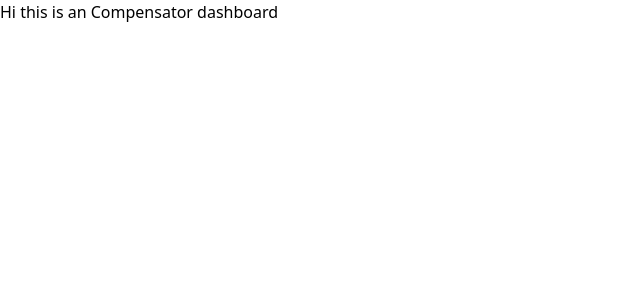
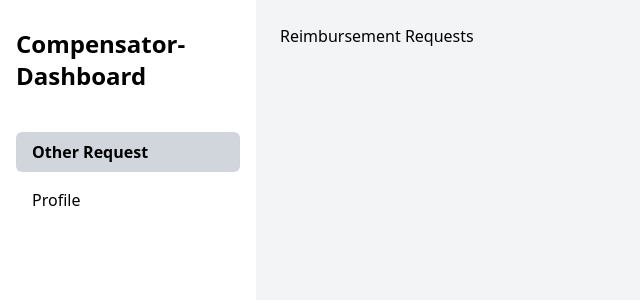
Before and after one commit to ParthJindal23k/Expense_project, a React (Vite) app in the folder frontend/vite-project/: page /Compensator-Dashboard in a window 1280 px wide. Shown: the top 300 px of the page, without its empty margins (0-640 px from the left). Built offline with nearby package versions, Linux system fonts and the light colour scheme.

Commit message:
compensator updated

```diff
--- /dev/null
+++ b/frontend/vite-project/src/components/compensator/OtherRequest/OtherRequest.jsx
@@ -0,0 +1,11 @@
+import React from 'react'
+
+const OtherRequest = () => {
+  return (
+    <div>
+      <h2>Reimbursement Requests</h2>
+    </div>
+  )
+}
+
+export default OtherRequest
--- /dev/null
+++ b/frontend/vite-project/src/components/compensator/Profile/CompensatorProfile.jsx
@@ -0,0 +1,123 @@
+import axios from 'axios'
+import React, { useEffect ,useState} from 'react'
+
+const CompensatorProfile = () => {
+
+    const [newpassword,setnewpassword] = useState('')
+    const [confirmpassword , setconfirmpassword] = useState('')
+
+
+    const handlePasswordReset = async(e) =>{
+      e.preventDefault()
+
+      if (newpassword !== confirmpassword) {
+        alert("Passwords do not match!");
+        return;
+      }
+
+      try {
+        const email = localStorage.getItem('email')
+        const res = await axios.post('http://localhost:8000/api/reset-password/',{
+          email: email,
+          password : newpassword
+        })
+
+        if(res.status = 200){
+          alert('Password reset successful !')
+          setnewpassword('')
+          setconfirmpassword('')
+        }
+        else{
+          alert('something went wrong')
+
+        }
+
+      } catch (error) {
+
+        console.error("Password reset failed", error);
+        alert("Something went wrong!");
+
+      }
+
+
+
+    }
+
+
+   const [data , setData] = useState(null);
+
+    useEffect(() =>{
+        const fetchData = async () =>{
+            try {
+                const email = localStorage.getItem('email')
+                const res = await axios.post('http://localhost:8000/api/manager/dashboard/', {email:email} )
+                setData(res.data)
+            } catch (error) {
+                console.log("Error in Fetching Data", error);
+
+            }
+        }
+
+        fetchData()
+
+    }, [])
+
+  return (
+    <div className='flex bg-gray-100'>
+      <div className="w-1/4 bg-white shadow-lg p-6 flex flex-col items-center">
+        <div className="w-36 h-36 rounded-full bg-gray-200 flex items-center justify-center text-gray-400 text-xl mb-4">Photo</div>
+        <h2 className='text-xl font-bold mb-4'>{data ? data.username : 'Name Loading..'}</h2>
+        <p className='text-blue-500 font-bold mb-4'>{data ? `Employee Id ${data.id} `: 'ID Loading..'}</p>
+
+        <p className='text-blue-500 font-bold mb-4'>{data ?  data.role : 'Role Loading..'}</p>
+        <p className='text-blue-500 font-bold mb-4'>{data ? data.department : 'Department Loading..'}</p>
+        <div className="text-blue-500 font-bold mb-4">{data ? `${data.grade} Grade` : 'Grade Loading...'}</div>
+      </div>
+
+    <div className="w-3/4 p-6 bg-white shadow-lg ml-4 mr-4">
+      <h1 className="text-2xl font-semibold mb-4">Your info</h1>
+      <hr className='mb-10'/>
+
+      <div className='space-y-4' >
+        <div className="">
+          <label htmlFor=""  className='block text-lg mb-3 font-bold'>Name</label>
+          <p className='w-150  p-2 rounded-lg bg-gray-200' >{data ? data.username : 'Name Loading..'}</p>
+        </div>
+        <div className="">
+          <label htmlFor="" className='block text-lg mb-3 font-bold' >Email Address</label>
+          <p className='w-150  p-2 rounded-lg bg-gray-200'>{data ? data.email : 'Email Loading..'}</p>
+        </div>
+        <div className="">
+          <label htmlFor="" className='block text-lg mb-3 font-bold'>Phone number</label>
+          <p className='w-150  p-2 rounded-lg bg-gray-200'>{data ? data.phone_number : 'Phone number Loading..'}</p>
+        </div>
+      </div>
+
+      <form action="" className='space-y-4'>
+        <hr className='my-6'/>
+        <h2 className='text-xl font-semibold mb-2' >Reset Password</h2>
+        <div className="">
+          <label htmlFor="inp1" className='block text-lg mb-2 font-bold'>New Password</label>
+          <input value={newpassword} onChange={(e) => setnewpassword(e.target.value)} type="password"  id="inp1" className='w-full p-2 rounded-lg border border-gray-300' />
+        </div>
+
+        <div className="">
+          <label htmlFor="inp2" className='block text-lg mb-2 font-bold'>Confirm Password</label>
+          <input value={confirmpassword} onChange={(e) => setconfirmpassword(e.target.value)} type="text"  id="inp2" className='w-full p-2 rounded-lg border border-gray-300'/>
+        </div>
+
+        <button onClick={handlePasswordReset} className='bg-blue-600 hover:bg-blue-700 text-white px-4 py-2 rounded mt-4'>Reset Password</button>
+
+
+      </form>
+
+
+
+
+    </div>
+
+    </div>
+  )
+}
+
+export default CompensatorProfile
--- /dev/null
+++ b/frontend/vite-project/src/components/compensator/Sidebar.jsx
@@ -0,0 +1,27 @@
+import React from 'react'
+
+const Sidebar = ({currentSection , onChangeSection}) => {
+
+  const sections = [ 'Other Request','Profile']
+
+
+  return (
+    <div className=' w-64 bg-white h-screen shadow-md p-4'>
+      <h2 className='text-2xl font-bold  mb-10 mt-3'>Compensator-Dashboard</h2>
+      <ul className='space-y-2'>
+        {sections.map((val) =>(
+          <li key = {val} onClick={() => onChangeSection(val)}  className={
+            `cursor-pointer px-4 py-2 rounded-md
+            ${currentSection === val ? 'bg-gray-300 font-semibold' : 'hover:bg-gray-200'}`
+
+
+            }  >
+              {val}
+          </li>
+        ))  }
+      </ul>
+    </div>
+  )
+}
+
+export default Sidebar
--- a/frontend/vite-project/src/pages/CompensatorDashboard.jsx
+++ b/frontend/vite-project/src/pages/CompensatorDashboard.jsx
@@ -1,9 +1,40 @@
-import React from 'react'
+import React, { useState } from 'react'
+import CompensatorProfile from '../components/compensator/Profile/CompensatorProfile'
+import OtherRequest from '../components/compensator/OtherRequest/OtherRequest'
+import Sidebar from '../components/compensator/Sidebar';
+
 
 const CompensatorDashboard = () => {
+
+    const [section , setsection] = useState('Other Request')
+
+    const renderSection = () =>{
+        switch (section) {
+            case 'Other Request':
+                return(
+                    <OtherRequest/>
+                )
+                break;
+
+            case 'Profile':
+                return (
+                    <CompensatorProfile/>
+                )
+                break;
+
+        }
+
+    }
+
+
   return (
-    <div>
-      Hi this is an Compensator dashboard
+    <div className='flex'>
+        <div className="flex min-h-screen ">
+            <Sidebar currentSection = {section} onChangeSection = {setsection} />
+        </div>
+        <div className="flex-1 p-6 bg-gray-100">
+            {renderSection()}
+        </div>
     </div>
   )
 }
```
Also changed, not shown: 2 other files (tests, documents, lock files or other folders).
